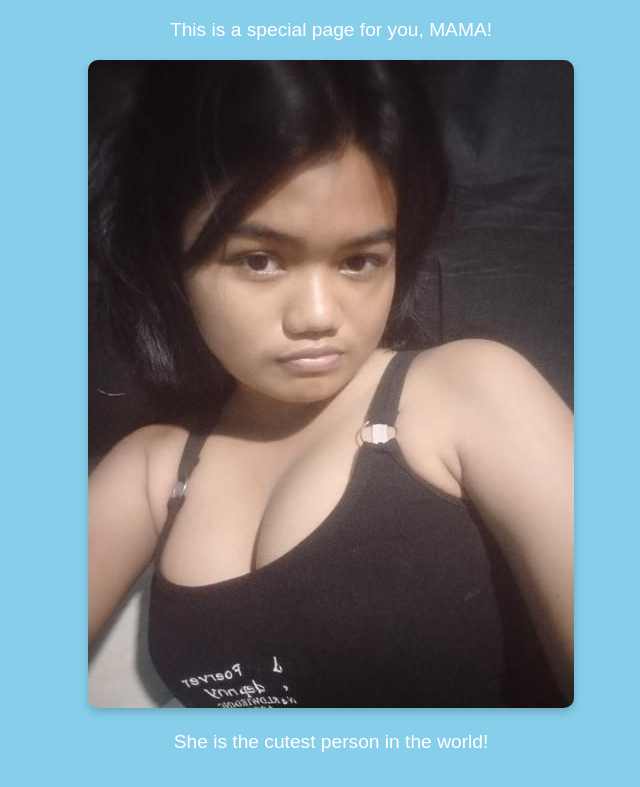
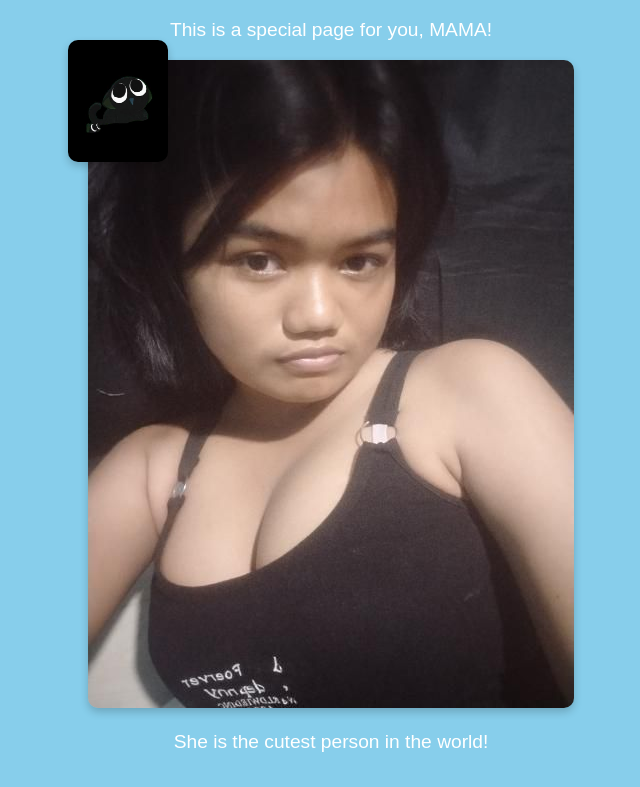
Before and after one commit to GODSYNX/GODSYNX.github.io, a plain HTML site: page index.html in a window 1280 px wide. Shown: the part 89-876 px from the top of the page, without its empty margins (309-949 px from the left). Drawn offline with Linux system fonts and the light colour scheme.

Commit message:
Update index.html

```diff
--- a/index.html
+++ b/index.html
@@ -18,16 +18,32 @@
         p {
             font-size: 1.2em;
         }
+        .image-container {
+            position: relative;
+            display: inline-block;
+        }
+        .cat-image {
+            position: absolute;
+            top: -20px; /* Adjust position as needed */
+            left: -20px; /* Adjust position as needed */
+            width: 100px; /* Adjust size as needed */
+            height: auto;
+            z-index: 1; /* Ensure cat image is behind the main image */
+        }
         img {
             border-radius: 10px;
             box-shadow: 0 4px 8px rgba(0, 0, 0, 0.2);
+            z-index: 2; /* Ensure the main image is above the cat image */
         }
     </style>
 </head>
 <body>
     <h1>My Girlfriend</h1>
     <p>This is a special page for you, MAMA!</p>
-    <img src="37960.jpg" alt="MAMA So CUTEST" style="max-width: 100%; height: auto;">
+    <div class="image-container">
+        <img class="cat-image" src="CATBLACK.jpg" alt="Cat" />
+        <img src="37960.jpg" alt="MAMA So CUTEST" style="max-width: 100%; height: auto;">
+    </div>
     <p>She is the cutest person in the world!</p>
 </body>
 </html>
```
